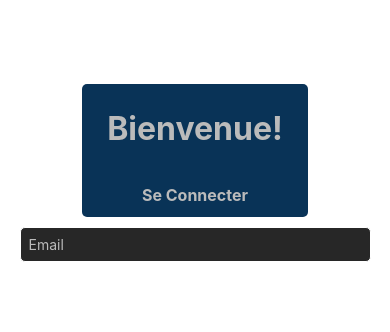
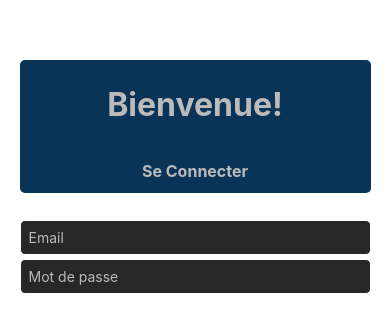
Before and after one commit to MehdiZed24/App-React-cours, a React Native app: screen / in a window 390 px wide. Shown: the part 244-576 px from the top of the page. Built offline with nearby package versions, Linux system fonts and the light colour scheme.

Commit message:
Début de la création du formulaire + Styles

```diff
--- a/App.js
+++ b/App.js
@@ -22,10 +22,19 @@ export default function App() {
       </View>
 
       {/*<Text style={styles.titre}>{count}</Text>
-       <Button name="Ajouter" onClick={onAdd}/>
+      <Button name="Ajouter" onClick={onAdd}/>
       <Button name="Soustraire" onClick={onSub} /> */}
-      <TextInput placeholder="Email" placeholderTextColor="#bbb" style={styles.input}/>
 
+      <TextInput
+        placeholder="Email"
+        placeholderTextColor="#bbb"
+        style={styles.input}
+      />
+      <TextInput
+        placeholder="Mot de passe"
+        placeholderTextColor="#bbb"
+        style={styles.input}
+      />
       <StatusBar style="auto" />
     </View>
   );
@@ -41,12 +50,15 @@ const styles = StyleSheet.create({
   header: {
     borderRadius: 5,
     backgroundColor: "#093357",
+    marginBottom: 25,
+    width: "90%",
   },
   titre: {
     fontWeight: "bold",
     padding: 25,
     fontSize: 32,
     color: "#bbb",
+    textAlign: "center",
   },
   text: {
     fontWeight: "bold",
@@ -59,7 +71,7 @@ const styles = StyleSheet.create({
     backgroundColor: "#272727",
     borderWidth: 1,
     padding: 8,
-    margin: 10,
+    margin: 2,
     width: "90%",
     color: "#bbb",
     borderRadius: 5,
```
